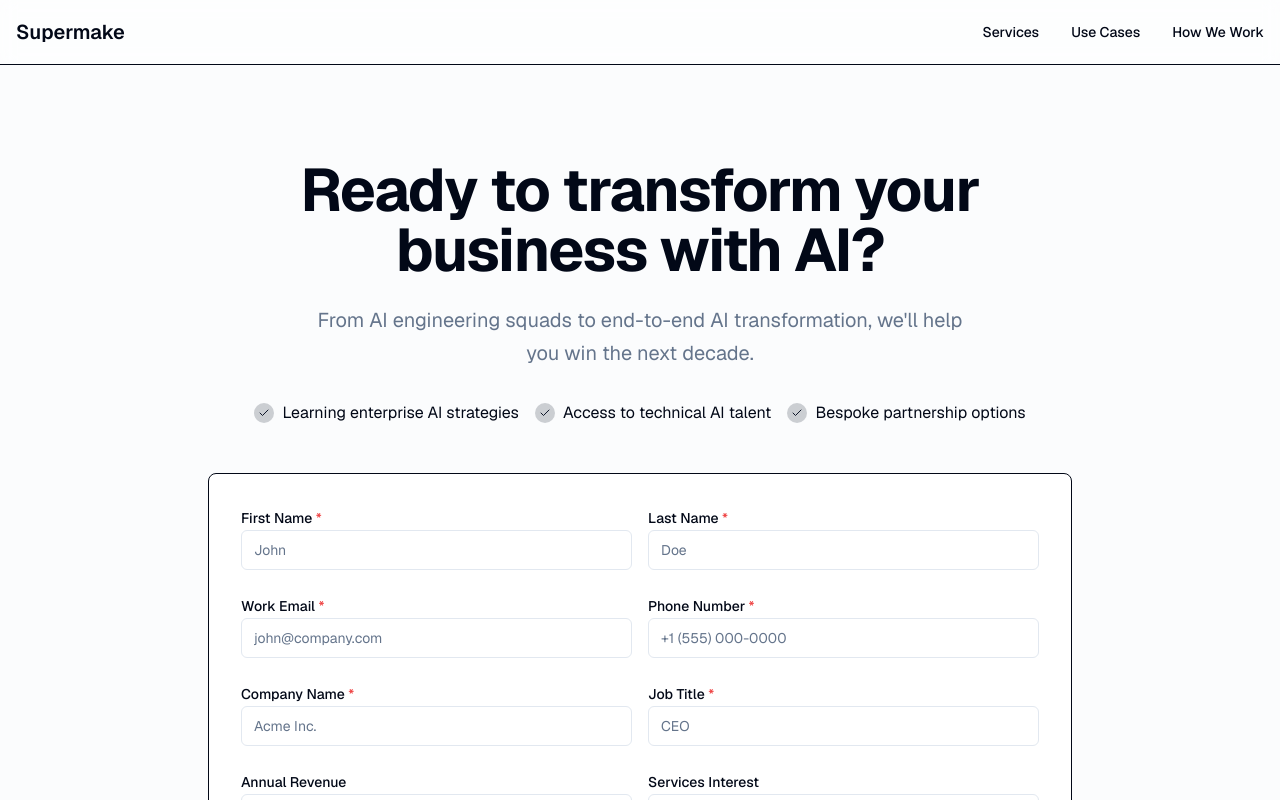
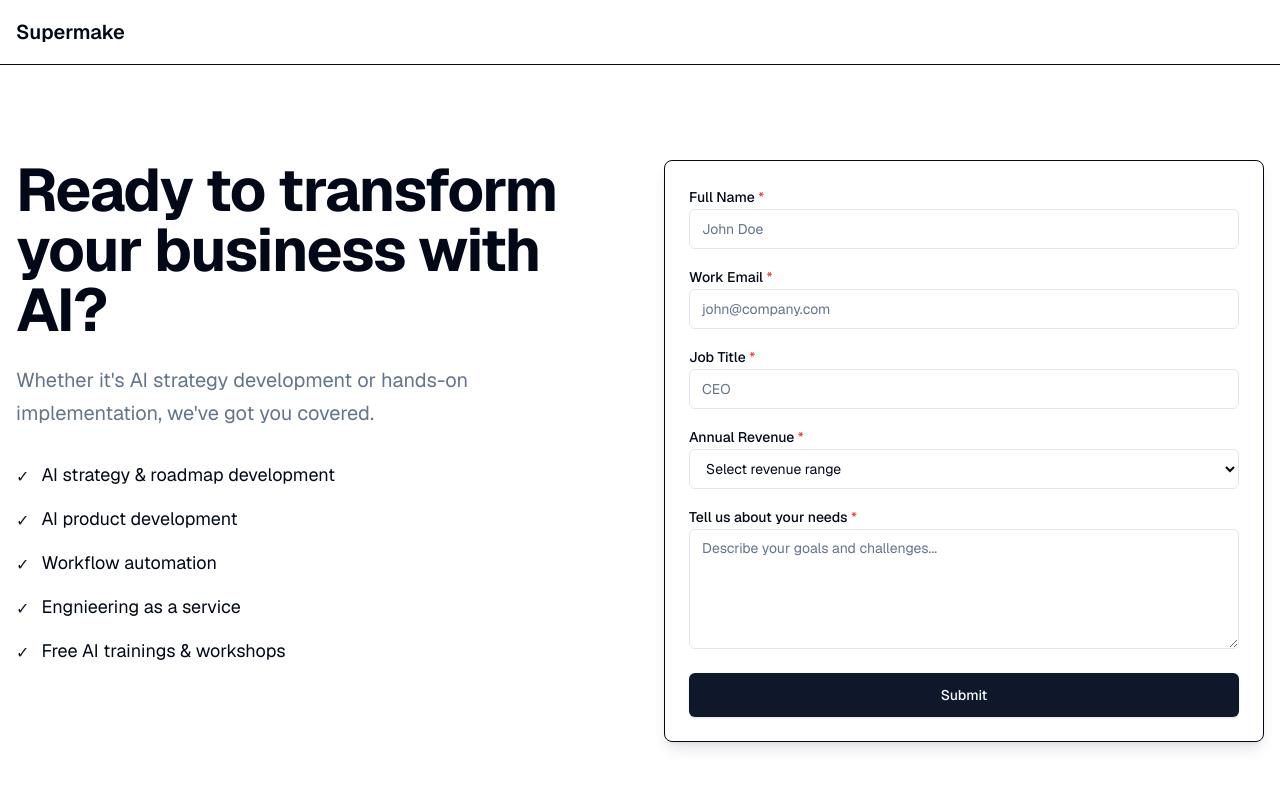
Before and after one commit to kevinzhuang10/ai-consultancy, a Next.js app: page /get-started in a window 1280 px wide. Shown: the top 800 px of the page. Built offline with nearby package versions, Linux system fonts and the light colour scheme.

Commit message:
fix get started page

```diff
--- a/app/get-started/page.tsx
+++ b/app/get-started/page.tsx
@@ -11,35 +11,25 @@ import Link from "next/link";
 
 export default function GetStartedPage() {
   const [formData, setFormData] = useState({
-    firstName: "",
-    lastName: "",
+    fullName: "",
     email: "",
-    phone: "",
-    company: "",
     jobTitle: "",
     revenue: "",
-    services: "",
-    heardFrom: "",
-    heardFromOther: "",
     needs: "",
   });
 
-  const [showOther, setShowOther] = useState(false);
   const [isSubmitting, setIsSubmitting] = useState(false);
-  const [submitStatus, setSubmitStatus] = useState<"idle" | "success" | "error">("idle");
+  const [submitStatus, setSubmitStatus] = useState<
+    "idle" | "success" | "error"
+  >("idle");
 
   const handleInputChange = (
-    e: React.ChangeEvent<HTMLInputElement | HTMLSelectElement | HTMLTextAreaElement>
+    e: React.ChangeEvent<
+      HTMLInputElement | HTMLSelectElement | HTMLTextAreaElement
+    >
   ) => {
     const { name, value } = e.target;
     setFormData((prev) => ({ ...prev, [name]: value }));
-
-    if (name === "heardFrom") {
-      setShowOther(value === "Other");
-      if (value !== "Other") {
-        setFormData((prev) => ({ ...prev, heardFromOther: "" }));
-      }
-    }
   };
 
   const handleSubmit = async (e: React.FormEvent) => {
@@ -57,19 +47,12 @@ export default function GetStartedPage() {
 
       // Reset form
       setFormData({
-        firstName: "",
-        lastName: "",
+        fullName: "",
         email: "",
-        phone: "",
-        company: "",
         jobTitle: "",
         revenue: "",
-        services: "",
-        heardFrom: "",
-        heardFromOther: "",
         needs: "",
       });
-      setShowOther(false);
     } catch (error) {
       console.error("Error submitting form:", error);
       setSubmitStatus("error");
@@ -83,10 +66,13 @@ export default function GetStartedPage() {
       {/* Navigation */}
       <nav className="fixed top-0 z-50 w-full border-b bg-background/95 backdrop-blur supports-[backdrop-filter]:bg-background/60">
         <div className="container mx-auto flex h-16 max-w-7xl items-center justify-between px-4">
-          <Link href="/" className="flex items-center gap-2 font-semibold text-xl">
+          <Link
+            href="/"
+            className="flex items-center gap-2 font-semibold text-xl"
+          >
             <span>Supermake</span>
           </Link>
-          <div className="hidden md:flex items-center gap-8">
+          {/* <div className="hidden md:flex items-center gap-8">
             <Link
               href="/#services"
               className="text-sm font-medium hover:text-primary transition-colors"
@@ -105,96 +91,97 @@ export default function GetStartedPage() {
             >
               How We Work
             </Link>
-          </div>
+          </div> */}
         </div>
       </nav>
 
-      {/* Hero Section */}
-      <section className="relative pt-32 pb-16 md:pt-40 md:pb-24 bg-muted/30">
-        <div className="container mx-auto max-w-4xl px-4">
-          <div className="text-center mb-12">
+      {/* Hero Section - Split Layout */}
+      <section className="relative pt-32 pb-16 md:pt-40 md:pb-24 min-h-screen flex items-center">
+        <div className="container mx-auto max-w-7xl px-4">
+          <div className="grid lg:grid-cols-2 gap-12 items-start">
+            {/* Left side - Content */}
+            <div className="lg:sticky lg:top-32">
               <h1 className="text-4xl font-bold tracking-tight sm:text-5xl md:text-6xl mb-6">
                 Ready to transform your business with AI?
               </h1>
-            <p className="text-lg sm:text-xl text-muted-foreground mb-8 leading-relaxed max-w-2xl mx-auto">
-              From AI engineering squads to end-to-end AI transformation, we'll help you win the next decade.
+              <p className="text-lg sm:text-xl text-muted-foreground mb-8 leading-relaxed">
+                Whether it's AI strategy development or hands-on implementation,
+                we've got you covered.
               </p>
-
-            {/* Benefits */}
-            <div className="flex flex-col sm:flex-row gap-4 justify-center items-center text-sm sm:text-base mb-8">
-              <div className="flex items-center gap-2">
-                <div className="flex items-center justify-center w-5 h-5 rounded-full bg-primary/20">
-                  <Check className="h-3 w-3 text-primary" />
+              <div className="space-y-4">
+                <div className="flex items-start gap-3">
+                  <div className="mt-1 text-primary">✓</div>
+                  <p className="text-base sm:text-lg">
+                    AI strategy & roadmap development
+                  </p>
                 </div>
-                <span>Learning enterprise AI strategies</span>
+                <div className="flex items-start gap-3">
+                  <div className="mt-1 text-primary">✓</div>
+                  <p className="text-base sm:text-lg">AI product development</p>
                 </div>
-              <div className="flex items-center gap-2">
-                <div className="flex items-center justify-center w-5 h-5 rounded-full bg-primary/20">
-                  <Check className="h-3 w-3 text-primary" />
+                <div className="flex items-start gap-3">
+                  <div className="mt-1 text-primary">✓</div>
+                  <p className="text-base sm:text-lg">Workflow automation</p>
                 </div>
-                <span>Access to technical AI talent</span>
+                <div className="flex items-start gap-3">
+                  <div className="mt-1 text-primary">✓</div>
+                  <p className="text-base sm:text-lg">
+                    Engnieering as a service
+                  </p>
                 </div>
-              <div className="flex items-center gap-2">
-                <div className="flex items-center justify-center w-5 h-5 rounded-full bg-primary/20">
-                  <Check className="h-3 w-3 text-primary" />
-                </div>
-                <span>Bespoke partnership options</span>
+                <div className="flex items-start gap-3">
+                  <div className="mt-1 text-primary">✓</div>
+                  <p className="text-base sm:text-lg">
+                    Free AI trainings & workshops
+                  </p>
                 </div>
               </div>
             </div>
 
-          {/* Form */}
+            {/* Right side - Form */}
+            <div>
               {submitStatus === "success" ? (
-            <div className="bg-background rounded-lg border p-8 text-center">
+                <div className="bg-background rounded-lg border p-8 text-center shadow-lg">
                   <div className="flex items-center justify-center w-16 h-16 rounded-full bg-primary/20 mx-auto mb-4">
                     <Check className="h-8 w-8 text-primary" />
                   </div>
                   <h2 className="text-2xl font-bold mb-2">Thank you!</h2>
                   <p className="text-muted-foreground mb-6">
-                We've received your information. Our team will contact you within 1-2 business days.
+                    We've received your information. Our team will contact you
+                    within 1-2 business days.
                   </p>
-              <Button onClick={() => setSubmitStatus("idle")}>Submit another request</Button>
+                  <Button onClick={() => setSubmitStatus("idle")}>
+                    Submit another request
+                  </Button>
                 </div>
               ) : (
-            <form onSubmit={handleSubmit} className="bg-background rounded-lg border p-8 space-y-6">
+                <form
+                  onSubmit={handleSubmit}
+                  className="bg-background rounded-lg border p-6 shadow-lg space-y-4"
+                >
                   {submitStatus === "error" && (
                     <div className="bg-destructive/10 border border-destructive/20 rounded-md p-4 text-sm text-destructive">
-                  Something went wrong. Please try again or contact us directly.
+                      Something went wrong. Please try again or contact us
+                      directly.
                     </div>
                   )}
 
-              {/* Name Fields */}
-              <div className="grid sm:grid-cols-2 gap-4">
+                  {/* Full Name */}
                   <div className="space-y-2">
-                  <Label htmlFor="firstName">
-                    First Name <span className="text-destructive">*</span>
+                    <Label htmlFor="fullName">
+                      Full Name <span className="text-destructive">*</span>
                     </Label>
                     <Input
-                    id="firstName"
-                    name="firstName"
-                    value={formData.firstName}
+                      id="fullName"
+                      name="fullName"
+                      value={formData.fullName}
                       onChange={handleInputChange}
                       required
-                    placeholder="John"
+                      placeholder="John Doe"
                     />
                   </div>
-                <div className="space-y-2">
-                  <Label htmlFor="lastName">
-                    Last Name <span className="text-destructive">*</span>
-                  </Label>
-                  <Input
-                    id="lastName"
-                    name="lastName"
-                    value={formData.lastName}
-                    onChange={handleInputChange}
-                    required
-                    placeholder="Doe"
-                  />
-                </div>
-              </div>
 
-              {/* Contact Fields */}
-              <div className="grid sm:grid-cols-2 gap-4">
+                  {/* Work Email */}
                   <div className="space-y-2">
                     <Label htmlFor="email">
                       Work Email <span className="text-destructive">*</span>
@@ -209,37 +196,8 @@ export default function GetStartedPage() {
                       placeholder="john@company.com"
                     />
                   </div>
-                <div className="space-y-2">
-                  <Label htmlFor="phone">
-                    Phone Number <span className="text-destructive">*</span>
-                  </Label>
-                  <Input
-                    id="phone"
-                    name="phone"
-                    type="tel"
-                    value={formData.phone}
-                    onChange={handleInputChange}
-                    required
-                    placeholder="+1 (555) 000-0000"
-                  />
-                </div>
-              </div>
 
-              {/* Company Fields */}
-              <div className="grid sm:grid-cols-2 gap-4">
-                <div className="space-y-2">
-                  <Label htmlFor="company">
-                    Company Name <span className="text-destructive">*</span>
-                  </Label>
-                  <Input
-                    id="company"
-                    name="company"
-                    value={formData.company}
-                    onChange={handleInputChange}
-                    required
-                    placeholder="Acme Inc."
-                  />
-                </div>
+                  {/* Job Title */}
                   <div className="space-y-2">
                     <Label htmlFor="jobTitle">
                       Job Title <span className="text-destructive">*</span>
@@ -253,17 +211,18 @@ export default function GetStartedPage() {
                       placeholder="CEO"
                     />
                   </div>
-              </div>
 
-              {/* Revenue and Services */}
-              <div className="grid sm:grid-cols-2 gap-4">
+                  {/* Annual Revenue */}
                   <div className="space-y-2">
-                  <Label htmlFor="revenue">Annual Revenue</Label>
+                    <Label htmlFor="revenue">
+                      Annual Revenue <span className="text-destructive">*</span>
+                    </Label>
                     <Select
                       id="revenue"
                       name="revenue"
                       value={formData.revenue}
                       onChange={handleInputChange}
+                      required
                     >
                       <option value="">Select revenue range</option>
                       <option value="<$1M">&lt;$1M</option>
@@ -274,62 +233,12 @@ export default function GetStartedPage() {
                       <option value=">$100M">&gt;$100M</option>
                     </Select>
                   </div>
-                <div className="space-y-2">
-                  <Label htmlFor="services">Services Interest</Label>
-                  <Select
-                    id="services"
-                    name="services"
-                    value={formData.services}
-                    onChange={handleInputChange}
-                  >
-                    <option value="">Select service</option>
-                    <option value="AI Transformation">AI Transformation</option>
-                    <option value="AI Engineering">AI Engineering</option>
-                    <option value="Both">Both</option>
-                  </Select>
-                </div>
-              </div>
-
-              {/* How did you hear about us */}
-              <div className="space-y-2">
-                <Label htmlFor="heardFrom">How did you hear about us?</Label>
-                <Select
-                  id="heardFrom"
-                  name="heardFrom"
-                  value={formData.heardFrom}
-                  onChange={handleInputChange}
-                >
-                  <option value="">Select an option</option>
-                  <option value="Search Engine">Search Engine</option>
-                  <option value="LinkedIn">LinkedIn</option>
-                  <option value="Twitter">Twitter</option>
-                  <option value="Referral">Referral</option>
-                  <option value="Newsletter">Newsletter</option>
-                  <option value="Conference">Conference</option>
-                  <option value="Blog">Blog</option>
-                  <option value="Podcast">Podcast</option>
-                  <option value="Other">Other</option>
-                </Select>
-              </div>
-
-              {/* Conditional Other field */}
-              {showOther && (
-                <div className="space-y-2">
-                  <Label htmlFor="heardFromOther">Please specify</Label>
-                  <Input
-                    id="heardFromOther"
-                    name="heardFromOther"
-                    value={formData.heardFromOther}
-                    onChange={handleInputChange}
-                    placeholder="Please tell us how you heard about us"
-                  />
-                </div>
-              )}
 
                   {/* Needs Description */}
                   <div className="space-y-2">
                     <Label htmlFor="needs">
-                  Tell us about your specific needs <span className="text-destructive">*</span>
+                      Tell us about your needs{" "}
+                      <span className="text-destructive">*</span>
                     </Label>
                     <Textarea
                       id="needs"
@@ -337,33 +246,38 @@ export default function GetStartedPage() {
                       value={formData.needs}
                       onChange={handleInputChange}
                       required
-                  placeholder="Describe your project, goals, and what you're looking to achieve with AI..."
-                  rows={5}
+                      placeholder="Describe your goals and challenges..."
+                      rows={4}
                     />
                   </div>
 
                   {/* Submit Button */}
-              <div className="pt-4">
+                  <div className="pt-2">
                     <Button
                       type="submit"
                       disabled={isSubmitting}
-                  className="w-full sm:w-auto"
+                      className="w-full"
                       size="lg"
                     >
-                  {isSubmitting ? "Submitting..." : "Submit Request"}
+                      {isSubmitting ? "Submitting..." : "Submit"}
                     </Button>
                   </div>
                 </form>
               )}
             </div>
+          </div>
+        </div>
       </section>
 
       {/* Footer */}
-      <footer className="border-t py-12 md:py-16">
+      {/* <footer className="border-t py-12 md:py-16">
         <div className="container mx-auto max-w-7xl px-4">
           <div className="grid sm:grid-cols-2 md:grid-cols-3 gap-8 mb-8">
             <div>
-              <Link href="/" className="flex items-center gap-2 font-semibold text-lg mb-4">
+              <Link
+                href="/"
+                className="flex items-center gap-2 font-semibold text-lg mb-4"
+              >
                 <span>Supermake</span>
               </Link>
               <p className="text-sm text-muted-foreground">
@@ -374,27 +288,42 @@ export default function GetStartedPage() {
               <h3 className="font-semibold mb-4">Services</h3>
               <ul className="space-y-2 text-sm text-muted-foreground">
                 <li>
-                  <Link href="/#services" className="hover:text-foreground transition-colors">
+                  <Link
+                    href="/#services"
+                    className="hover:text-foreground transition-colors"
+                  >
                     AI Strategy & Roadmap
                   </Link>
                 </li>
                 <li>
-                  <Link href="/#services" className="hover:text-foreground transition-colors">
+                  <Link
+                    href="/#services"
+                    className="hover:text-foreground transition-colors"
+                  >
                     Product Development
                   </Link>
                 </li>
                 <li>
-                  <Link href="/#services" className="hover:text-foreground transition-colors">
+                  <Link
+                    href="/#services"
+                    className="hover:text-foreground transition-colors"
+                  >
                     Workflow Automation
                   </Link>
                 </li>
                 <li>
-                  <Link href="/#services" className="hover:text-foreground transition-colors">
+                  <Link
+                    href="/#services"
+                    className="hover:text-foreground transition-colors"
+                  >
                     Engineering as a Service
                   </Link>
                 </li>
                 <li>
-                  <Link href="/#services" className="hover:text-foreground transition-colors">
+                  <Link
+                    href="/#services"
+                    className="hover:text-foreground transition-colors"
+                  >
                     Trainings & Workshops
                   </Link>
                 </li>
@@ -402,10 +331,12 @@ export default function GetStartedPage() {
             </div>
           </div>
           <div className="border-t pt-8 text-center text-sm text-muted-foreground">
-            <p>&copy; {new Date().getFullYear()} Supermake. All rights reserved.</p>
+            <p>
+              &copy; {new Date().getFullYear()} Supermake. All rights reserved.
+            </p>
           </div>
         </div>
-      </footer>
+      </footer> */}
     </div>
   );
 }
--- a/app/page.tsx
+++ b/app/page.tsx
@@ -16,6 +16,7 @@ import {
   TrendingUp,
   Search,
 } from "lucide-react";
+import Link from "next/link";
 import { Button } from "@/components/ui/button";
 import {
   Card,
@@ -52,15 +53,11 @@ export default function Home() {
             >
               Use Cases
             </a>
-            <a
-              href="#process"
-              className="text-sm font-medium hover:text-primary transition-colors"
-            >
-              How We Work
-            </a>
           </div>
           <div className="flex items-center gap-2">
-            <BookingModal triggerText="Get In Touch" triggerSize="sm" />
+            <Link href="/get-started">
+              <Button size="sm">Get In Touch</Button>
+            </Link>
             <Button
               variant="ghost"
               size="icon"
@@ -88,11 +85,11 @@ export default function Home() {
               that works.
             </p>
             <div className="flex flex-col sm:flex-row gap-4 justify-center">
-              <BookingModal
-                triggerText="Book a Free Consultation"
-                triggerSize="lg"
-                triggerClassName="text-base"
-              />
+              <Link href="/get-started">
+                <Button size="lg" className="text-base">
+                  Get Started
+                </Button>
+              </Link>
             </div>
           </div>
         </div>
@@ -168,7 +165,7 @@ export default function Home() {
             <Card className="w-full sm:w-[calc(50%-12px)] lg:w-[calc(33.333%-16px)]">
               <CardHeader>
                 <Users className="h-10 w-10 mb-2 text-primary" />
-                <CardTitle>Engineering as a service</CardTitle>
+                <CardTitle>Engineering as a Service</CardTitle>
               </CardHeader>
               <CardContent>
                 <CardDescription>
@@ -268,12 +265,11 @@ export default function Home() {
             <Card>
               <CardHeader>
                 <Search className="h-10 w-10 mb-2 text-primary" />
-                <CardTitle>Research Agent</CardTitle>
+                <CardTitle>Custom Software Development</CardTitle>
               </CardHeader>
               <CardContent>
                 <CardDescription>
-                  Gather, synthesize, and analyze information across sources
-                  faster than any human could.
+                  Tailored solutions for your unique business needs.
                 </CardDescription>
               </CardContent>
             </Card>
@@ -340,20 +336,20 @@ export default function Home() {
           <div className="relative overflow-hidden rounded-3xl bg-gradient-to-br from-primary/10 via-primary/5 to-background border p-8 md:p-12 lg:p-16">
             <div className="relative z-10 mx-auto max-w-3xl text-center">
               <h2 className="text-3xl sm:text-4xl md:text-5xl font-bold mb-4">
-                Ready to get started?
+                Ready to transform your business with AI?
               </h2>
               <p className="text-lg text-muted-foreground mb-6">
                 We provide free AI strategy / training sessions. Book a call to
                 discuss how we can help.
               </p>
               <p className="text-sm font-semibold text-primary mb-8">
-                We respond within 1 hour.
+                Avergage response time: ~ 47 minutes
               </p>
-              <BookingModal
-                triggerText="Book Your Free Session"
-                triggerSize="lg"
-                triggerClassName="text-base"
-              />
+              <Link href="/get-started">
+                <Button size="lg" className="text-base">
+                  Get Started
+                </Button>
+              </Link>
             </div>
           </div>
         </div>
```
Lines whose indentation alone changed are shown as unchanged.
